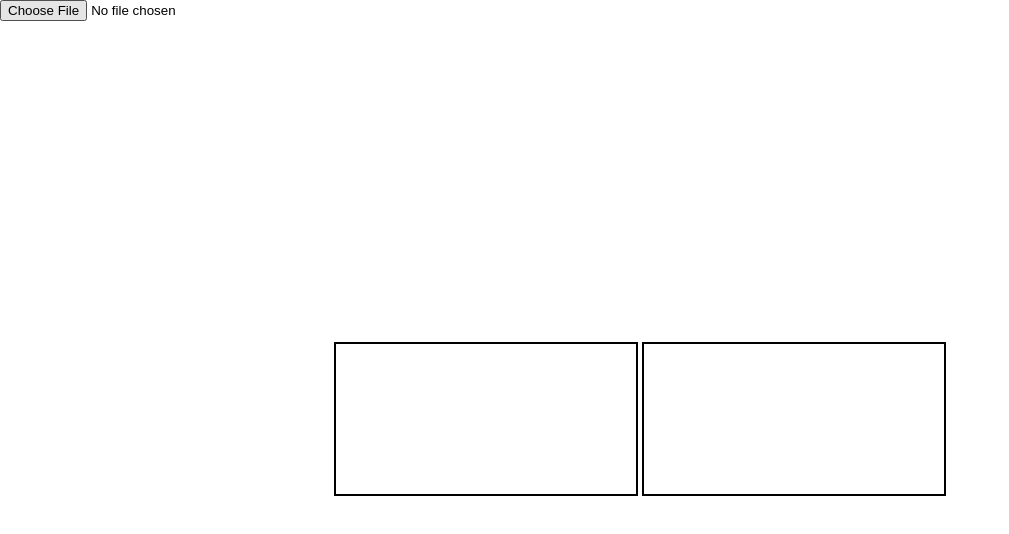
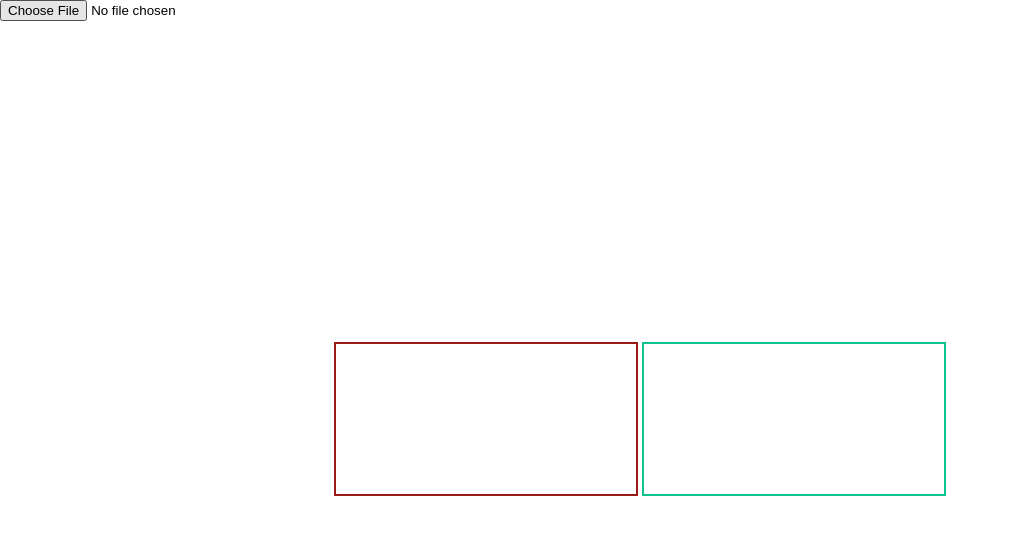
Before and after one commit to imlakmali/canvas-Image-Ex-01--copy-pixel-by-pixel-, a plain HTML site: page index.html in a window 1280 px wide. Shown: the whole page, without its empty margins (0-1009 px from the left). Drawn offline with Linux system fonts and the light colour scheme.

Commit message:
change color of canvas

```diff
--- a/style.css
+++ b/style.css
@@ -11,7 +11,7 @@
 
 }
 #sourceCanvas{
-    border: 2px solid black;
+    border: 2px solid rgb(154, 25, 25);
 }
 
-#targetCanvas{border: 2px solid black;}
+#targetCanvas{border: 2px solid rgb(15, 194, 143);}
```
